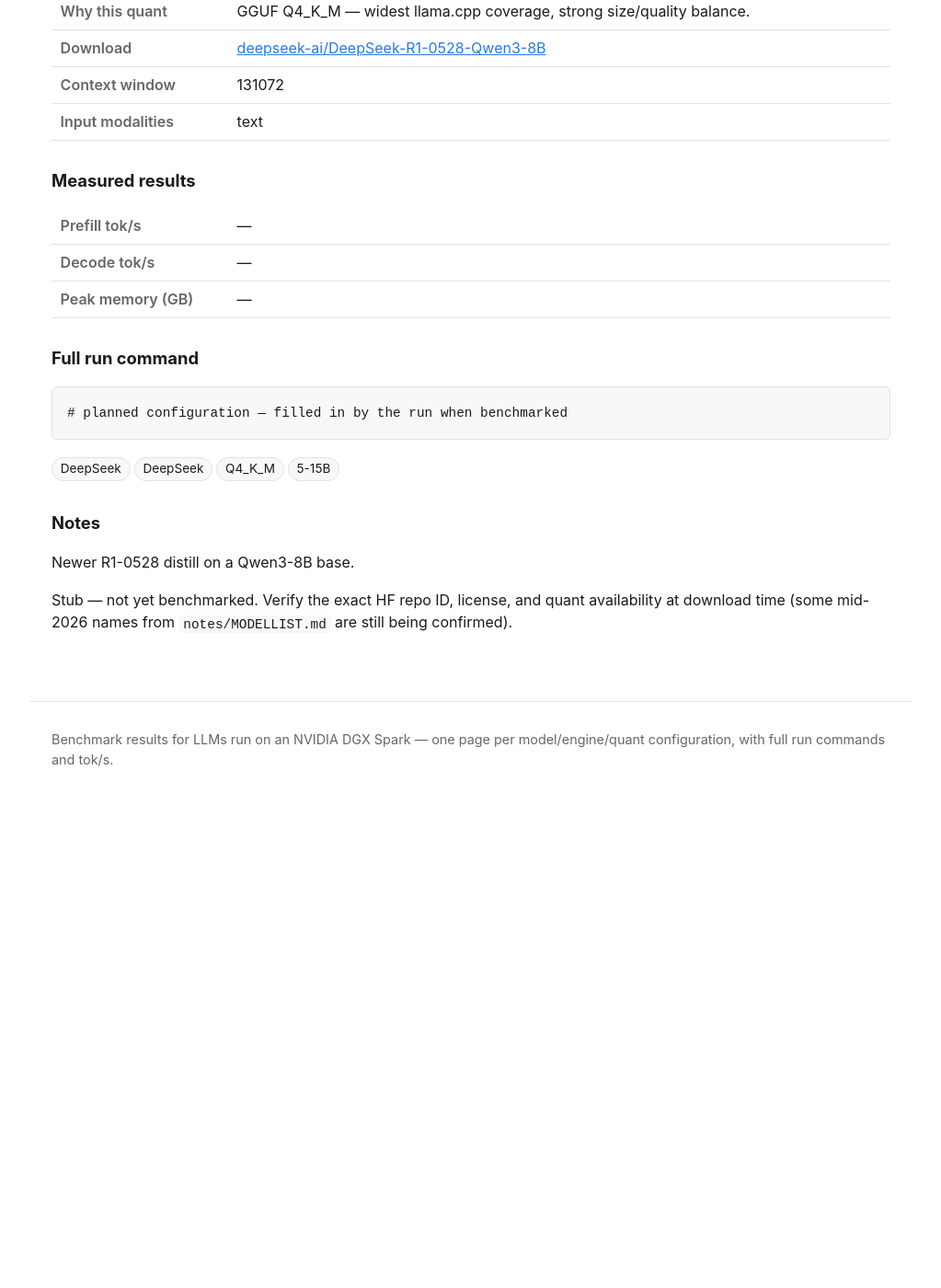
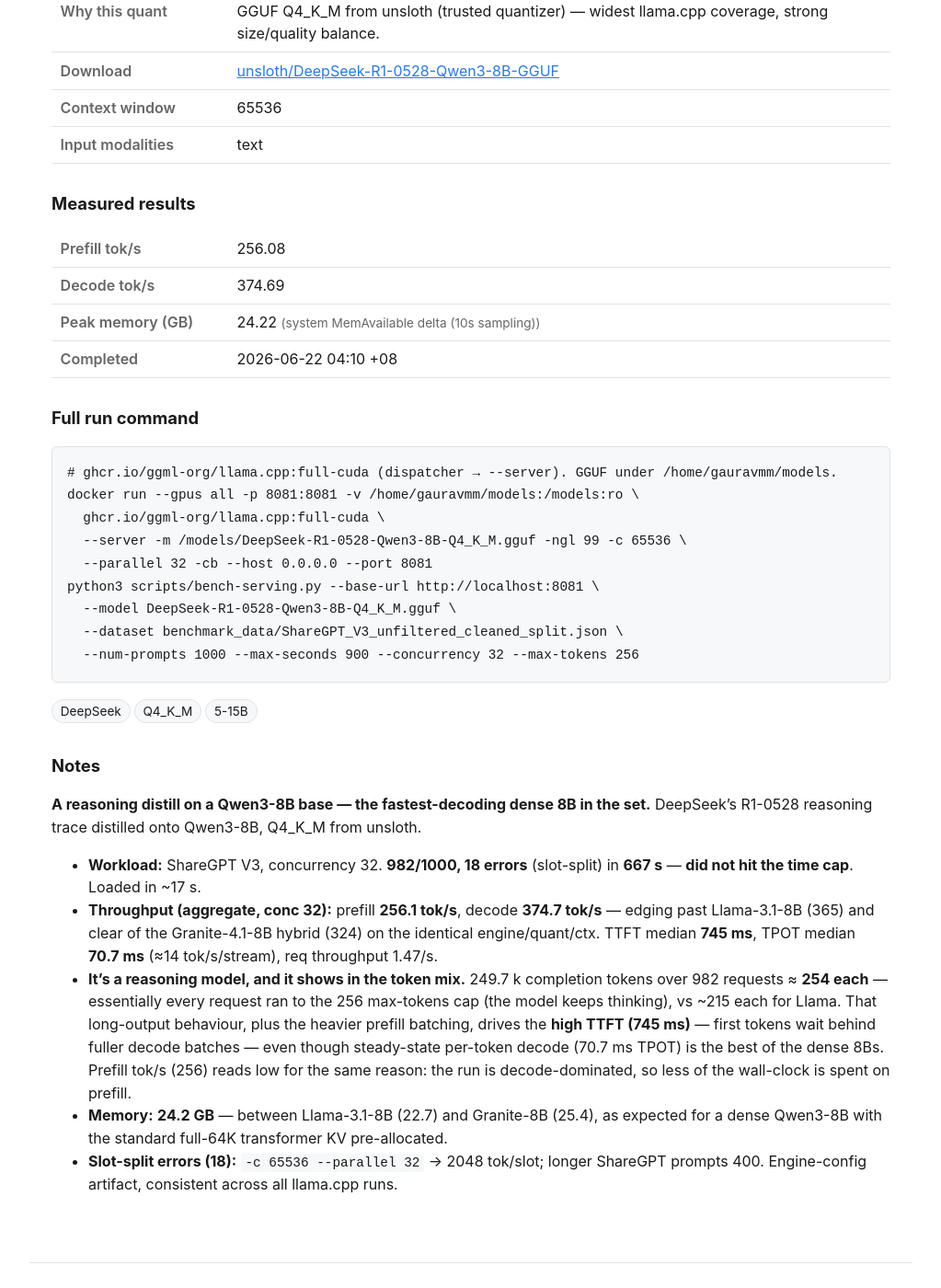
Before and after one commit to yjsoon/autobench, a Jekyll site: the page built from _configs/deepseek-r1-0528-qwen3-8b-llamacpp-q4_k_m.md, in a window 1280 px wide and 1400 px high, scrolled down 508 px. Shown: the whole window at 92% size, without its empty margins (128-1151 px from the left). Built offline with Jekyll 4.4.1, drawn with Linux system fonts in a browser that asks for light colours; before the commit the page ends 1408 px from its top, so only the background shows below that; some of the changed text lies outside the part shown.

Commit message:
Bench: DeepSeek-R1-0528-Qwen3-8B llama.cpp Q4_K_M (256/375, 24.2GB)
Fastest-decoding dense 8B in the set (375 tok/s). Reasoning distill: ~254
completion tok/req (maxed the 256 cap), driving high TTFT (745ms) but best
steady-state TPOT (70.7ms) of the dense 8Bs.

Co-Authored-By: Claude Opus 4.8 (1M context) <noreply@anthropic.com>
Claude-Session: https://claude.ai/code/session_01JczsieM71svofn8CxRyY2s

```diff
--- a/_configs/deepseek-r1-0528-qwen3-8b-llamacpp-q4_k_m.md
+++ b/_configs/deepseek-r1-0528-qwen3-8b-llamacpp-q4_k_m.md
@@ -6,26 +6,48 @@ family: DeepSeek
 params: 8B (dense)
 engine: llama.cpp
 quant: Q4_K_M
-quant_rationale: GGUF Q4_K_M — widest llama.cpp coverage, strong size/quality balance.
-source_repo: deepseek-ai/DeepSeek-R1-0528-Qwen3-8B
-download_url: https://huggingface.co/deepseek-ai/DeepSeek-R1-0528-Qwen3-8B
-context: 131072
+quant_rationale: GGUF Q4_K_M from unsloth (trusted quantizer) — widest llama.cpp coverage, strong size/quality balance.
+source_repo: unsloth/DeepSeek-R1-0528-Qwen3-8B-GGUF
+download_url: https://huggingface.co/unsloth/DeepSeek-R1-0528-Qwen3-8B-GGUF
+context: 65536
 modalities: [text]
 mm_served: true
-tags: [DeepSeek, DeepSeek, Q4_K_M, 5-15B]
+tags: [DeepSeek, Q4_K_M, 5-15B]
 
-status: pending
-prefill_toks:
-decode_toks:
-mem_gb:
-mem_source:
-measured_on:
-completed_at:
+status: done
+prefill_toks: 256.08
+decode_toks: 374.69
+mem_gb: 24.22
+mem_source: system MemAvailable delta (10s sampling)
+measured_on: 2026-06-22
+completed_at: 2026-06-22 04:10 +08
 run_command: |
-  # planned configuration — filled in by the run when benchmarked
+  # ghcr.io/ggml-org/llama.cpp:full-cuda (dispatcher → --server). GGUF under /home/gauravmm/models.
+  docker run --gpus all -p 8081:8081 -v /home/gauravmm/models:/models:ro \
+    ghcr.io/ggml-org/llama.cpp:full-cuda \
+    --server -m /models/DeepSeek-R1-0528-Qwen3-8B-Q4_K_M.gguf -ngl 99 -c 65536 \
+    --parallel 32 -cb --host 0.0.0.0 --port 8081
+  python3 scripts/bench-serving.py --base-url http://localhost:8081 \
+    --model DeepSeek-R1-0528-Qwen3-8B-Q4_K_M.gguf \
+    --dataset benchmark_data/ShareGPT_V3_unfiltered_cleaned_split.json \
+    --num-prompts 1000 --max-seconds 900 --concurrency 32 --max-tokens 256
 ---
 
-Newer R1-0528 distill on a Qwen3-8B base.
+**A reasoning distill on a Qwen3-8B base — the fastest-decoding dense 8B in the set.** DeepSeek's
+R1-0528 reasoning trace distilled onto Qwen3-8B, Q4_K_M from unsloth.
 
-Stub — not yet benchmarked. Verify the exact HF repo ID, license, and quant availability at
-download time (some mid-2026 names from `notes/MODELLIST.md` are still being confirmed).
+- **Workload:** ShareGPT V3, concurrency 32. **982/1000, 18 errors** (slot-split) in **667 s** —
+  **did not hit the time cap**. Loaded in ~17 s.
+- **Throughput (aggregate, conc 32):** prefill **256.1 tok/s**, decode **374.7 tok/s** — edging past
+  Llama-3.1-8B (365) and clear of the Granite-4.1-8B hybrid (324) on the identical engine/quant/ctx.
+  TTFT median **745 ms**, TPOT median **70.7 ms** (≈14 tok/s/stream), req throughput 1.47/s.
+- **It's a reasoning model, and it shows in the token mix.** 249.7 k completion tokens over 982
+  requests ≈ **254 each** — essentially every request ran to the 256 max-tokens cap (the model keeps
+  thinking), vs ~215 each for Llama. That long-output behaviour, plus the heavier prefill batching,
+  drives the **high TTFT (745 ms)** — first tokens wait behind fuller decode batches — even though
+  steady-state per-token decode (70.7 ms TPOT) is the best of the dense 8Bs. Prefill tok/s (256) reads
+  low for the same reason: the run is decode-dominated, so less of the wall-clock is spent on prefill.
+- **Memory:** **24.2 GB** — between Llama-3.1-8B (22.7) and Granite-8B (25.4), as expected for a dense
+  Qwen3-8B with the standard full-64K transformer KV pre-allocated.
+- **Slot-split errors (18):** `-c 65536 --parallel 32` → 2048 tok/slot; longer ShareGPT prompts 400.
+  Engine-config artifact, consistent across all llama.cpp runs.
```
